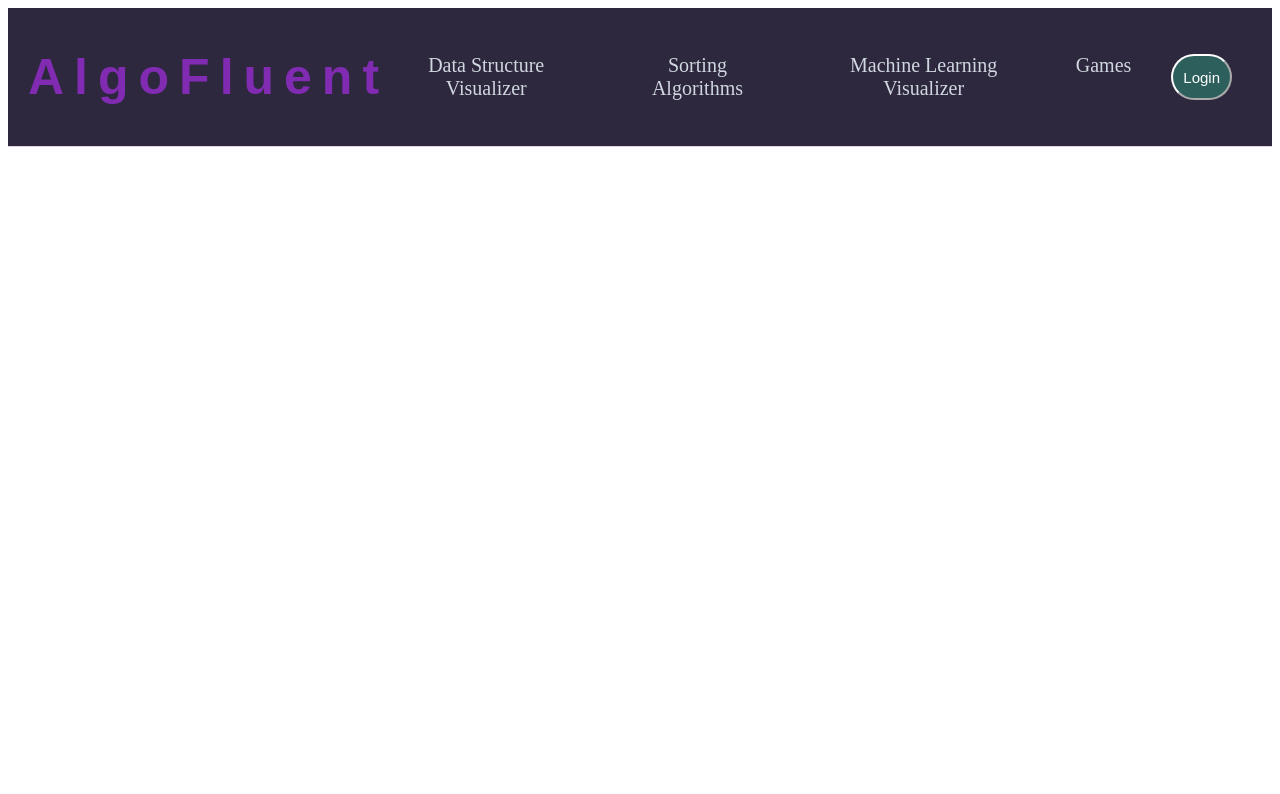
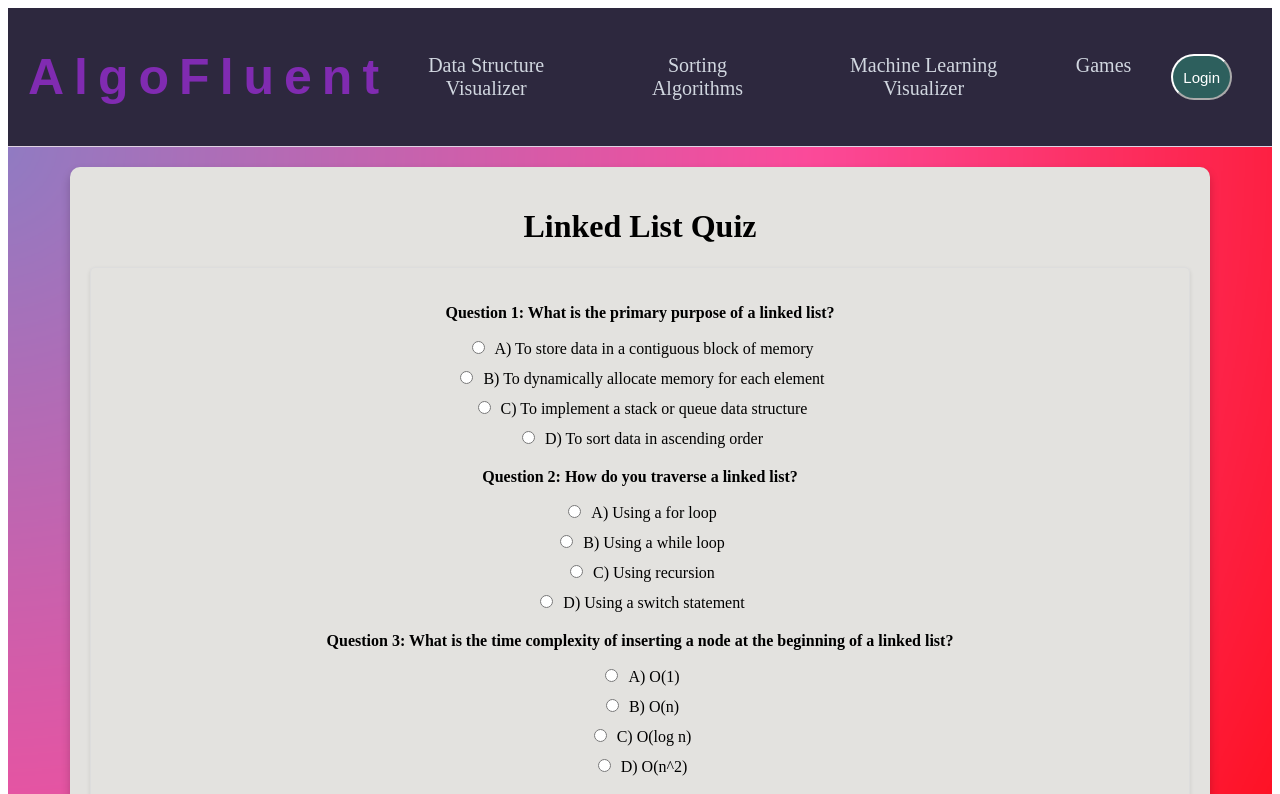
Before and after one commit to darsh175223/Algo-Fluent-Website, a React (Create React App) app in the folder frontend/: page /Linked_List_Quiz in a window 1280 px wide. Shown: the top 794 px of the page. Built offline with nearby package versions, Linux system fonts and the light colour scheme.

Commit message:
Added additional quizzes

```diff
--- a/frontend/src/App.js
+++ b/frontend/src/App.js
@@ -30,6 +30,8 @@ import JavaTutorial from './pages/JavaTutorial';
 import DockerTutorial from './pages/DockerTutorial';
 import ScheduleSession from './pages/ScheduleSession';
 import DSA_quizzes from './pages/DSA_quizzes';
+import Linked_List_Quiz from './pages/Linked_List_Quiz';
+
 
 
 
@@ -178,6 +180,7 @@ function App() {
         <Route path="/DockerTutorial" element={<DockerTutorial />} />
         <Route path="/ScheduleSession" element={<ScheduleSession />} />
         <Route path="/DSA_quizzes" element={<DSA_quizzes />} />
+        <Route path="/Linked_List_Quiz" element={<Linked_List_Quiz />} />
 
 
 
--- a/frontend/src/pages/DSA_quizzes.js
+++ b/frontend/src/pages/DSA_quizzes.js
@@ -1,5 +1,5 @@
 import React, { useState, useEffect } from 'react';
-import { useLocation } from 'react-router-dom';
+import { useLocation, Link } from 'react-router-dom';
 import axios from 'axios';
 import { useSnackbar } from 'notistack';
 
@@ -36,7 +36,7 @@ const UserDashboard = () => {
 <center>
 <h1>Additional Quizzes</h1>
 
-<button style={{backgroundColor: '#6a0dad', color: 'white', padding: '15px 32px', margin: '10px', cursor: 'pointer', borderRadius: '5px', display: 'inline-block', textDecoration: 'none', fontSize: '16px'}}>Linked List</button>
+<Link to="/Linked_List_Quiz" style={{backgroundColor: '#6a0dad', color: 'white', padding: '15px 32px', margin: '10px', cursor: 'pointer', borderRadius: '5px', display: 'inline-block', textDecoration: 'none', fontSize: '16px', boxShadow: '0px 5px 10px rgba(0, 0, 0, 0.2)', borderColor: 'black', border: '0px solid'}}>Linked List</Link>
 <button style={{backgroundColor: '#6a0dad', color: 'white', padding: '15px 32px', margin: '10px', cursor: 'pointer', borderRadius: '5px', display: 'inline-block', textDecoration: 'none', fontSize: '16px'}}>BST</button>
 <button style={{backgroundColor: '#6a0dad', color: 'white', padding: '15px 32px', margin: '10px', cursor: 'pointer', borderRadius: '5px', display: 'inline-block', textDecoration: 'none', fontSize: '16px'}}>Open Hashing</button>
 <button style={{backgroundColor: '#6a0dad', color: 'white', padding: '15px 32px', margin: '10px', cursor: 'pointer', borderRadius: '5px', display: 'inline-block', textDecoration: 'none', fontSize: '16px'}}>Closed Hashmap</button>
--- /dev/null
+++ b/frontend/src/pages/Linked_List_Quiz.js
@@ -0,0 +1,145 @@
+import React, { useState } from 'react';
+import { useLocation } from 'react-router-dom';
+import { useSnackbar } from 'notistack';
+
+const Linked_List_Quiz = () => {
+  const location = useLocation();
+  const [knowledgeLevel, setKnowledgeLevel] = useState('');
+  const [topics, setTopics] = useState({ beginner: [], intermediate: [], expert: [] });
+  const [loading, setLoading] = useState(false);
+  const { enqueueSnackbar } = useSnackbar();
+
+  // State to hold selected answers
+  const [selectedAnswers, setSelectedAnswers] = useState({
+    question1: '',
+    question2: '',
+    question3: ''
+  });
+
+  // State to track if the quiz has been submitted
+  const [submitted, setSubmitted] = useState(false);
+  const [score, setScore] = useState(0); // State to hold the score
+
+  const handleAnswerChange = (question, value) => {
+    setSelectedAnswers(prev => ({ ...prev, [question]: value }));
+  };
+
+  const handleSubmit = (event) => {
+    event.preventDefault();
+    setSubmitted(true); // Mark the quiz as submitted
+
+    let calculatedScore = 0;
+    const answers = {
+      question1: { correct: 'B', text: 'What is the primary purpose of a linked list?' },
+      question2: { correct: 'B', text: 'How do you traverse a linked list?' },
+      question3: { correct: 'A', text: 'What is the time complexity of inserting a node at the beginning of a linked list?' },
+    };
+
+    for (const [key, value] of Object.entries(answers)) {
+      if (selectedAnswers[key] === value.correct) {
+        calculatedScore++;
+      }
+    }
+
+    setScore(calculatedScore); // Update the score state
+  };
+
+  return (
+    <div style={{
+      backgroundImage: `url(${require('.././pics/Gradient.png')})`,
+      backgroundSize: 'cover',
+      backgroundRepeat: 'no-repeat',
+      minHeight: '100vh',
+      padding: '20px',
+      display: 'flex',
+      justifyContent: 'center',
+      alignItems: 'center'
+    }}>
+      <div style={{
+        width: '1100px',
+        minHeight: '800px',
+        backgroundColor: '#e3e2df',
+        boxShadow: '0px 5px 10px rgba(0, 0, 0, 0.2)',
+        borderRadius: '10px',
+        padding: '20px'
+      }}>
+        <center>
+            <h1>Linked List Quiz</h1>
+          <div style={{ marginTop: '20px', padding: '20px', border: '1px solid #ddd', borderRadius: '5px', boxShadow: '0 2px 4px rgba(0, 0, 0, 0.1)' }}>
+            <form onSubmit={handleSubmit}>
+              <div style={{ marginBottom: '20px' }}>
+                <p style={{ fontWeight: 'bold' }}>Question 1: What is the primary purpose of a linked list?</p>
+                {['A', 'B', 'C', 'D'].map(option => (
+                  <label key={option} style={{ display: 'block', marginBottom: '10px', color:
+                    submitted ? (selectedAnswers.question1 === option && option !== 'B' ? 'red' :
+                    (option === 'B' ? 'green' : 'black')) : 'black', fontWeight: submitted ? 'bold' : 'normal' }}>
+                    <input
+                      type="radio"
+                      name="question1"
+                      value={option}
+                      style={{ marginRight: '10px' }}
+                      onChange={() => handleAnswerChange('question1', option)}
+                    />
+                    {option}) {option === 'A' ? 'To store data in a contiguous block of memory' :
+                     option === 'B' ? 'To dynamically allocate memory for each element' :
+                     option === 'C' ? 'To implement a stack or queue data structure' :
+                     'To sort data in ascending order'}
+                  </label>
+                ))}
+              </div>
+              <div style={{ marginBottom: '20px' }}>
+                <p style={{ fontWeight: 'bold' }}>Question 2: How do you traverse a linked list?</p>
+                {['A', 'B', 'C', 'D'].map(option => (
+                  <label key={option} style={{ display: 'block', marginBottom: '10px', color:
+                    submitted ? (selectedAnswers.question2 === option && option !== 'B' ? 'red' :
+                    (option === 'B' ? 'green' : 'black')) : 'black', fontWeight: submitted ? 'bold' : 'normal' }}>
+                    <input
+                      type="radio"
+                      name="question2"
+                      value={option}
+                      style={{ marginRight: '10px' }}
+                      onChange={() => handleAnswerChange('question2', option)}
+                    />
+                    {option}) {option === 'A' ? 'Using a for loop' :
+                     option === 'B' ? 'Using a while loop' :
+                     option === 'C' ? 'Using recursion' :
+                     'Using a switch statement'}
+                  </label>
+                ))}
+              </div>
+              <div style={{ marginBottom: '20px' }}>
+                <p style={{ fontWeight: 'bold' }}>Question 3: What is the time complexity of inserting a node at the beginning of a linked list?</p>
+                {['A', 'B', 'C', 'D'].map(option => (
+                  <label key={option} style={{ display: 'block', marginBottom: '10px', color:
+                    submitted ? (selectedAnswers.question3 === option && option !== 'A' ? 'red' :
+                    (option === 'A' ? 'green' : 'black')) : 'black', fontWeight: submitted ? 'bold' : 'normal' }}>
+                    <input
+                      type="radio"
+                      name="question3"
+                      value={option}
+                      style={{ marginRight: '10px' }}
+                      onChange={() => handleAnswerChange('question3', option)}
+                    />
+                    {option}) {option === 'A' ? 'O(1)' :
+                     option === 'B' ? 'O(n)' :
+                     option === 'C' ? 'O(log n)' :
+                     'O(n^2)'}
+                  </label>
+                ))}
+              </div>
+              <button type="submit" style={{ backgroundColor: '#007bff', color: 'white', padding: '10px 20px', border: 'none', borderRadius: '5px', cursor: 'pointer' }}>Submit</button>
+              {submitted && (
+                <div style={{ marginTop: '20px', fontSize: '35px', fontWeight: 'bold' }}>
+                  Your score: {score}/3
+                </div>
+              )}
+              <div id="resultContainer" style={{ marginTop: '20px' }}></div>
+            </form>
+          </div>
+        </center>
+      </div>
+    </div>
+  );
+};
+
+export default Linked_List_Quiz;
```
